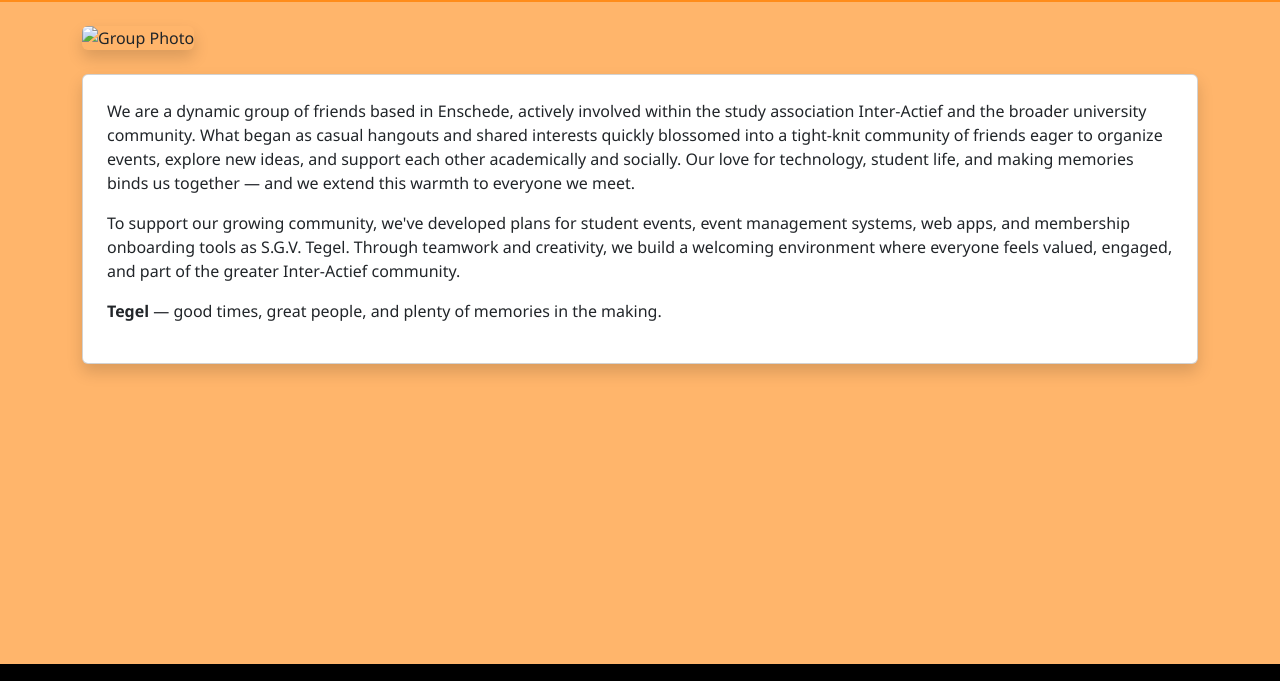
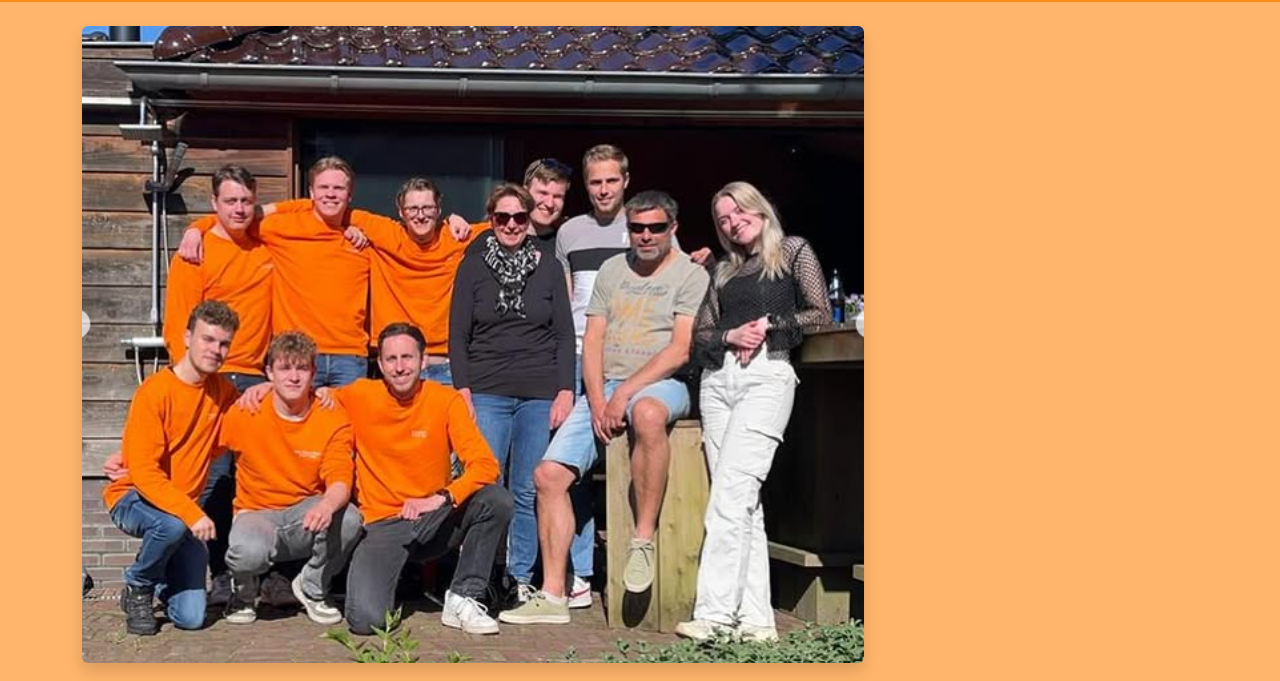
Before and after one commit to MyBROSKICicada3301/tegel-group-5, a website: page src/about.html in a window 1280 px wide. Shown: the part 60-741 px from the top of the page. Drawn offline with nearby package versions, Linux system fonts and the light colour scheme; files whose address does not match are found by name.

Commit message:
picture is now viewable

```diff
--- a/src/about.html
+++ b/src/about.html
@@ -41,7 +41,7 @@
 </nav>
 
 <main class="container my-4">
-  <img src="src/images/GroupPhoto.png" class="img-fluid rounded shadow mb-4" alt="Group Photo">
+  <img src="images\GroupPhoto.png" class="img-fluid rounded shadow mb-4" alt="Group Photo">
   <div class="card p-4 shadow">
     <p>We are a dynamic group of friends based in Enschede, actively involved within the study association Inter-Actief and the broader university community. What began as casual hangouts and shared interests quickly blossomed into a tight-knit community of friends eager to organize events, explore new ideas, and support each other academically and socially. Our love for technology, student life, and making memories binds us together — and we extend this warmth to everyone we meet.</p>
 
```
